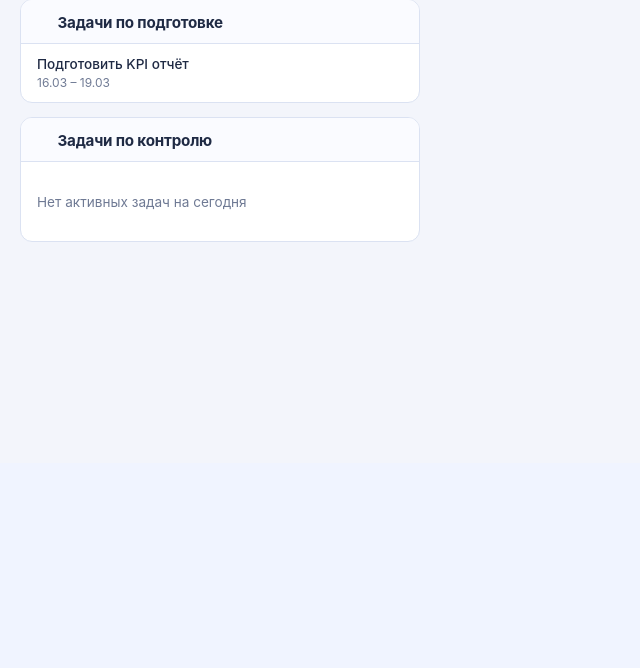
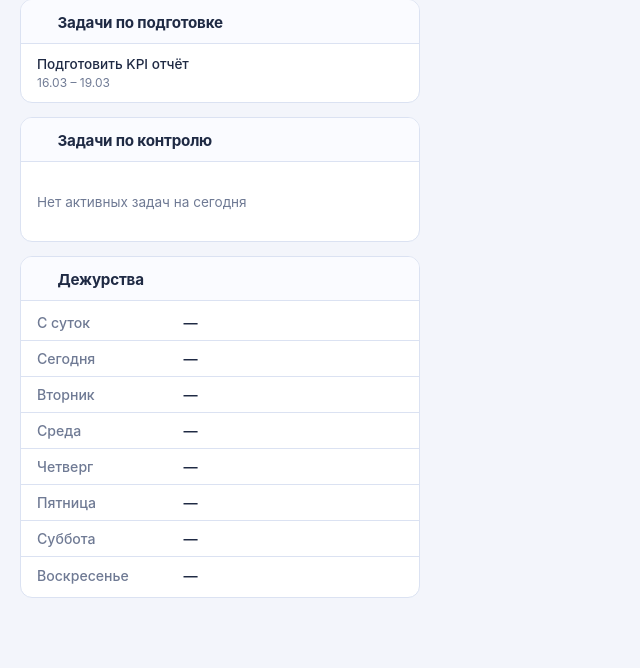
Before and after one commit to fortranov/meeting, a PHP site: page /dashboard.php in a window 1280 px wide. Shown: the part 337-1005 px from the top of the page, without its empty margins (0-640 px from the left). Before the commit the page ends 579 px from the top, so only its background shows below. Run offline with PHP 8.4, Linux system fonts and the light colour scheme; data that the repository does not hold is empty.

Commit message:
Dashboard: add 'Дежурства' block with duty person for yesterday through +6 days
Co-Authored-By: Claude Sonnet 4.6 <noreply@anthropic.com>

```diff
--- a/dashboard.js
+++ b/dashboard.js
@@ -5,9 +5,10 @@ const BLOCKS = {
   today:        renderTodayBlock,
   tasks:        renderTasksBlock,
   controlTasks: renderControlTasksBlock,
+  duty:         renderDutyBlock,
 };
 
-const DEFAULT_LAYOUT = [['today', 'tasks', 'controlTasks'], [], []];
+const DEFAULT_LAYOUT = [['today', 'tasks', 'controlTasks', 'duty'], [], []];
 
 let layout = loadLayout();
 let reorderMode = false;
@@ -190,6 +191,33 @@ async function renderControlTasksBlock(el) {
   }
 }
 
+// ─── Block: Дежурства ────────────────────────────────────
+
+async function renderDutyBlock(el) {
+  const DAYS = ['Воскресенье','Понедельник','Вторник','Среда','Четверг','Пятница','Суббота'];
+
+  el.querySelector('.dash-block-title').textContent = 'Дежурства';
+
+  try {
+    const data = await (await fetch('api.php?action=dashboard_duty')).json();
+    const days = data.days || [];
+
+    const label = (i, dateStr) => {
+      if (i === 0) return 'С суток';
+      if (i === 1) return 'Сегодня';
+      return DAYS[new Date(dateStr + 'T00:00:00').getDay()];
+    };
+
+    el.querySelector('.dash-block-body').innerHTML = days.map((d, i) => `
+      <div class="dash-duty-row">
+        <span class="dash-duty-label">${label(i, d.date)}</span>
+        <span class="dash-duty-person">${d.last_name || '—'}</span>
+      </div>`).join('');
+  } catch {
+    el.querySelector('.dash-block-body').innerHTML = '<p class="dash-error">Ошибка загрузки</p>';
+  }
+}
+
 // ─── Toggle ──────────────────────────────────────────────
 
 function bindToggle() {
--- a/styles.css
+++ b/styles.css
@@ -1500,6 +1500,31 @@ body {
   -webkit-box-orient: vertical;
   line-height: 1.3;
 }
+.dash-duty-row {
+  display: grid;
+  grid-template-columns: 40% 60%;
+  align-items: center;
+  height: 36px;
+  padding: 0 16px;
+  border-bottom: 1px solid var(--border);
+  box-sizing: border-box;
+}
+.dash-duty-row:last-child {
+  border-bottom: none;
+}
+.dash-duty-label {
+  font-size: 0.88rem;
+  color: var(--muted);
+  font-weight: 500;
+}
+.dash-duty-person {
+  font-size: 0.88rem;
+  color: var(--text);
+  font-weight: 600;
+  overflow: hidden;
+  white-space: nowrap;
+  text-overflow: ellipsis;
+}
 .dash-task-row {
   padding: 8px 16px;
   border-bottom: 1px solid var(--border);
```
Also changed, not shown: api.php (+40 -0 lines).
